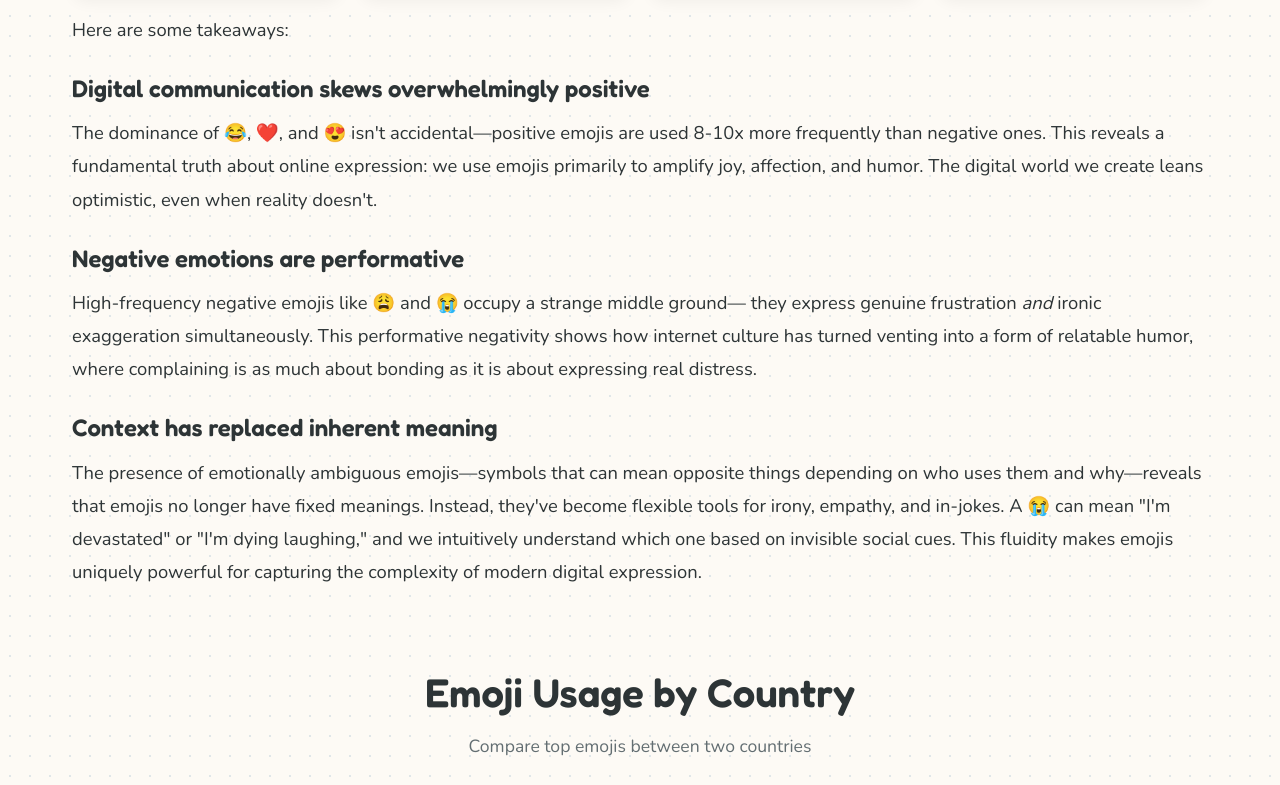
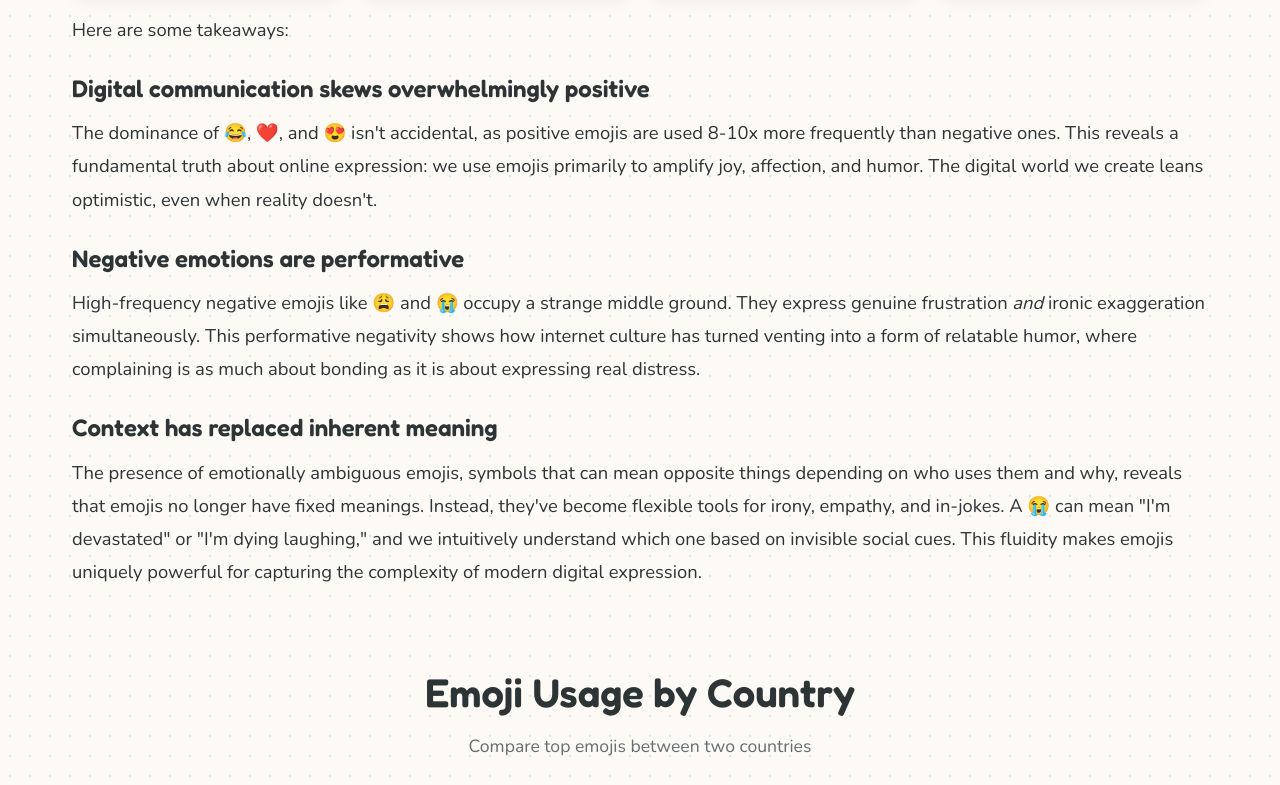
Before and after one commit to eleanorpeng/cs448b-final-project, a website: page index.html in a window 1280 px wide. Shown: the part 4594-5379 px from the top of the page. Drawn offline with nearby package versions, Linux system fonts and the light colour scheme.

Commit message:
updated some text

```diff
--- a/index.html
+++ b/index.html
@@ -138,12 +138,13 @@
             still wildly popular,
             <strong
               >demonstrating that we've turned negative emotions into comedic
-              performance— expressing stress ironically has become its own form
+              performance, expressing stress ironically has become its own form
               of digital bonding.</strong
             ><br /><br />
             Finally, return to "All Emojis" and check the "Hide rare emojis"
             box. Notice the cluster of ambiguous emojis like 😭 and 😱 in the
-            middle—these carry mixed sentiment scores despite high usage.
+            middle. These emojis carry mixed sentiment scores despite high
+            usage.
             <strong
               >This reveals the emotional complexity of modern emoji use: a
               single emoji can mean "I'm devastated" or "I'm dying laughing"
@@ -208,8 +209,8 @@
         <p>Here are some takeaways:</p>
         <h3>Digital communication skews overwhelmingly positive</h3>
         <p>
-          The dominance of 😂, ❤️, and 😍 isn't accidental—positive emojis are
-          used 8-10x more frequently than negative ones. This reveals a
+          The dominance of 😂, ❤️, and 😍 isn't accidental, as positive emojis
+          are used 8-10x more frequently than negative ones. This reveals a
           fundamental truth about online expression: we use emojis primarily to
           amplify joy, affection, and humor. The digital world we create leans
           optimistic, even when reality doesn't.
@@ -218,7 +219,7 @@
         <h3>Negative emotions are performative</h3>
         <p>
           High-frequency negative emojis like 😩 and 😭 occupy a strange middle
-          ground— they express genuine frustration <em>and</em> ironic
+          ground. They express genuine frustration <em>and</em> ironic
           exaggeration simultaneously. This performative negativity shows how
           internet culture has turned venting into a form of relatable humor,
           where complaining is as much about bonding as it is about expressing
@@ -227,12 +228,12 @@
 
         <h3>Context has replaced inherent meaning</h3>
         <p>
-          The presence of emotionally ambiguous emojis—symbols that can mean
-          opposite things depending on who uses them and why—reveals that emojis
-          no longer have fixed meanings. Instead, they've become flexible tools
-          for irony, empathy, and in-jokes. A 😭 can mean "I'm devastated" or
-          "I'm dying laughing," and we intuitively understand which one based on
-          invisible social cues. This fluidity makes emojis uniquely powerful
+          The presence of emotionally ambiguous emojis, symbols that can mean
+          opposite things depending on who uses them and why, reveals that
+          emojis no longer have fixed meanings. Instead, they've become flexible
+          tools for irony, empathy, and in-jokes. A 😭 can mean "I'm devastated"
+          or "I'm dying laughing," and we intuitively understand which one based
+          on invisible social cues. This fluidity makes emojis uniquely powerful
           for capturing the complexity of modern digital expression.
         </p>
       </div>
```
